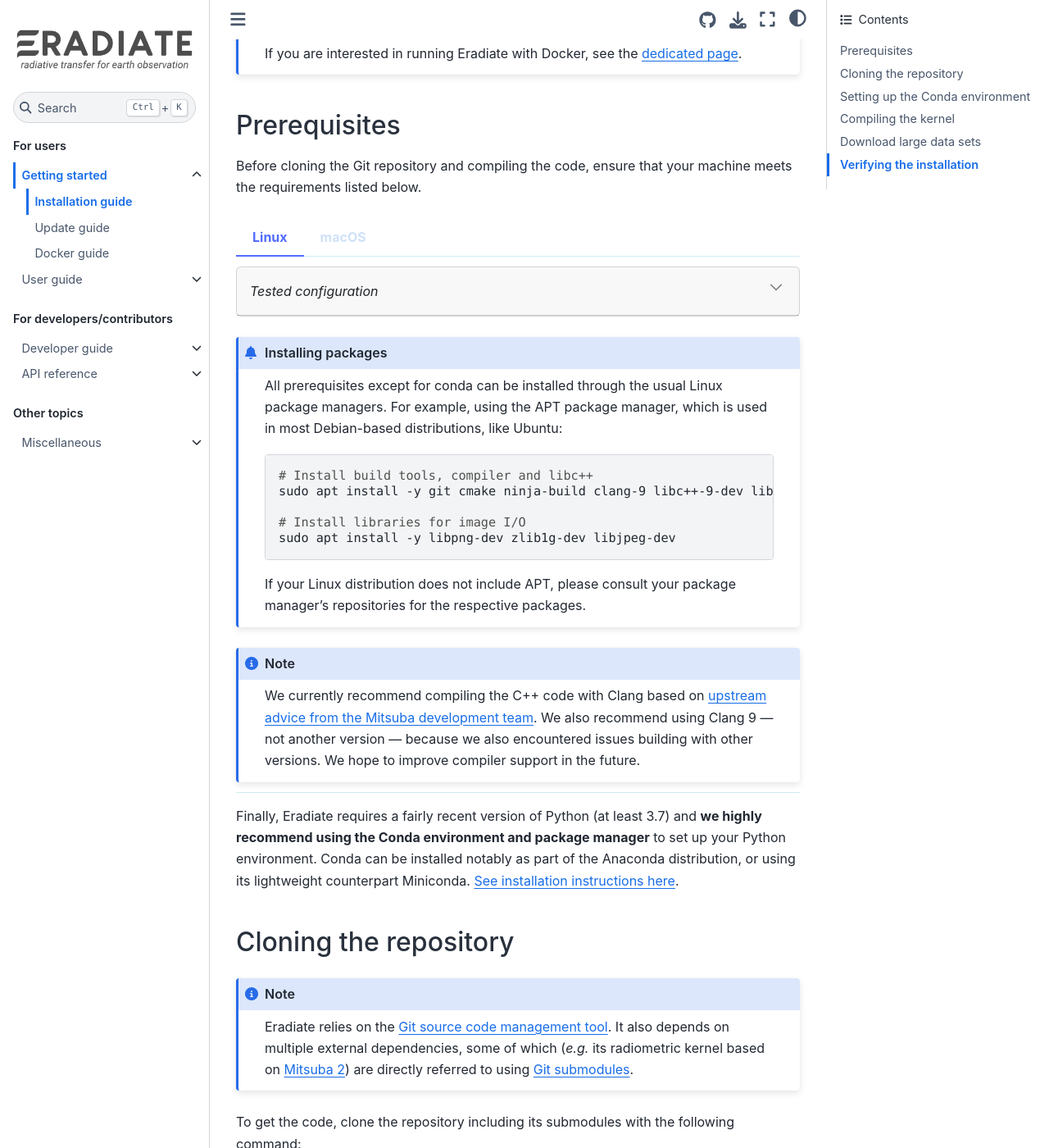
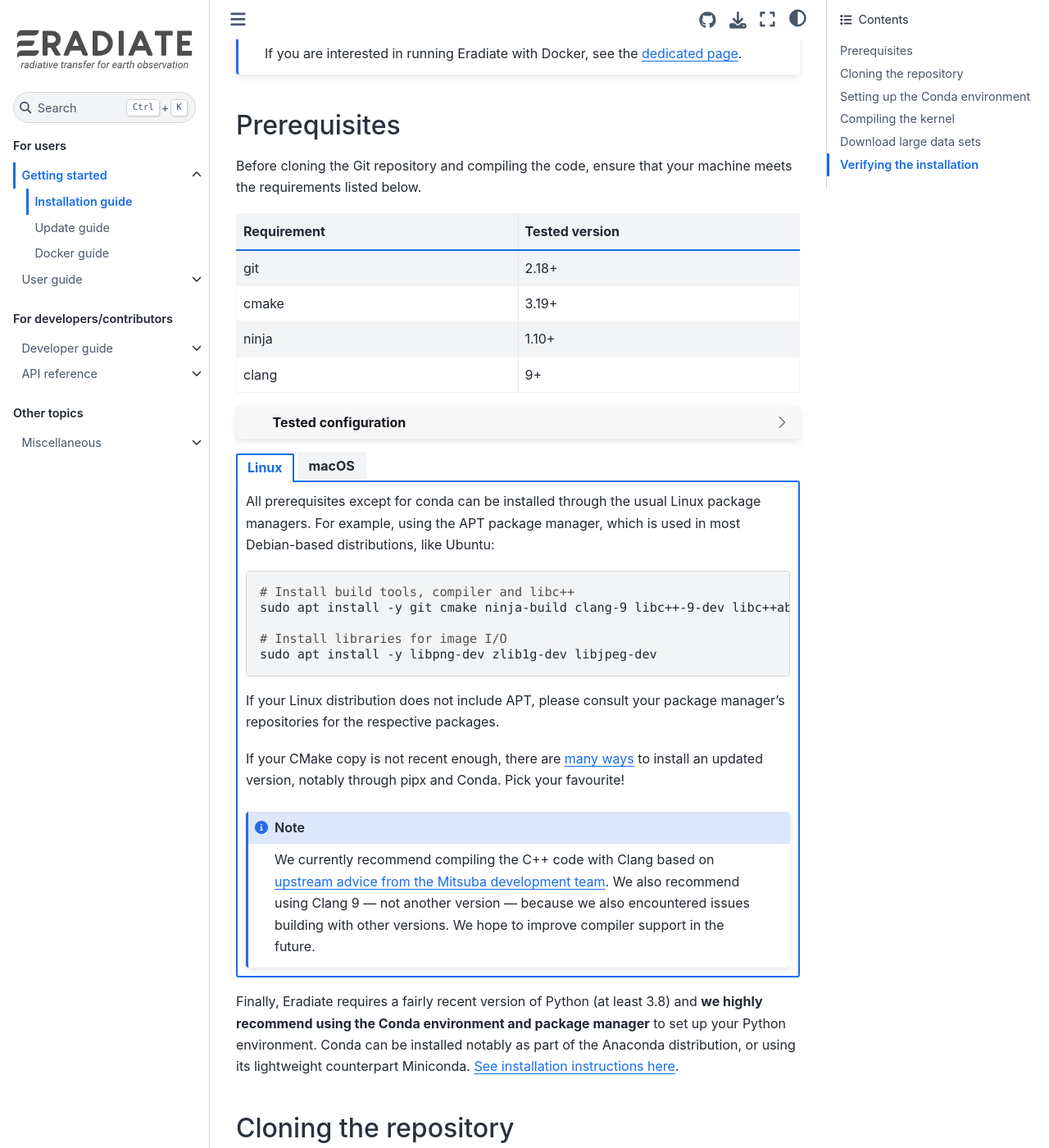
Before and after one commit to eradiate/eradiate, a Sphinx documentation site: the page built from docs/rst/getting_started/install.rst, in a window 1280 px wide and 1400 px high, scrolled down 466 px. Shown: the whole window at 82% size. Built offline with Sphinx 7.4.7 and the Sphinx Book theme 1.1.4, drawn with Linux system fonts in a browser that asks for light colours; pages that are not in the unit, such as notebooks, are missing from menus; some of the changed text lies outside the part shown.

Commit message:
Docs: Switch from sphinx-panels to sphinx-design

```diff
--- a/docs/conf.py
+++ b/docs/conf.py
@@ -133,9 +133,8 @@ sphinx_gallery_conf = {
     "remove_config_comments": True,
 }
 
-# Sphinx-panels extension: don't load Bootstrap CSS again
-extensions.append("sphinx_panels")
-panels_add_bootstrap_css = False
+# Sphinx-design extension
+extensions.append("sphinx_design")
 
 # Intersphinx configuration for cross-project referencing
 extensions.append("sphinx.ext.intersphinx")
--- a/docs/rst/getting_started/install.rst
+++ b/docs/rst/getting_started/install.rst
@@ -25,25 +25,56 @@ Prerequisites
 Before cloning the Git repository and compiling the code, ensure that your
 machine meets the requirements listed below.
 
-.. tabbed:: Linux
+.. csv-table::
+   :header: Requirement, Tested version
+   :widths: 10, 10
 
-   .. dropdown:: *Tested configuration*
+   git,       2.18+
+   cmake,     3.19+
+   ninja,     1.10+
+   clang,     9+
 
-      Operating system: Ubuntu Linux 20.04.1.
+.. dropdown:: Tested configuration
+   :color: light
+   :icon: info
 
-      .. csv-table::
-         :header: Requirement, Tested version
-         :widths: 10, 10
-         :stub-columns: 1
+   .. tab-set::
+      .. tab-item:: Linux
+         :sync: linux
 
-         git,       2.25.1
-         cmake,     3.16.3
-         ninja,     1.10.0
-         clang,     9.0.1-12
-         libc++,    9
-         libc++abi, 9
+         Operating system: Ubuntu Linux 20.04.1.
 
-   .. admonition:: Installing packages
+         .. csv-table::
+            :header: Requirement, Tested version
+            :widths: 10, 10
+
+            git,       2.25.1
+            cmake,     3.22.1
+            ninja,     1.10.0
+            clang,     9.0.1-12
+            libc++,    9
+            libc++abi, 9
+
+      .. tab-item:: macOS
+         :sync: macos
+
+         Operating system: macOS Monterey 12.0.1.
+
+         .. csv-table::
+            :header: Requirement, Tested version
+            :widths: 10, 20
+            :stub-columns: 1
+
+            git,    2.32.0 (Apple Git-132)
+            cmake,  3.22.1
+            ninja,  1.10.2
+            clang,  Apple clang version 13.0.0 (clang-1300.0.29.30)
+            python, 3.8.12 (miniconda3)
+
+.. tab-set::
+
+   .. tab-item:: Linux
+      :sync: linux
 
       All prerequisites except for conda can be installed through the usual
       Linux package managers. For example, using the APT package manager, which
@@ -60,30 +91,18 @@ machine meets the requirements listed below.
       If your Linux distribution does not include APT, please consult your
       package manager's repositories for the respective packages.
 
-   .. note:: We currently recommend compiling the C++ code with Clang based on
-      `upstream advice from the Mitsuba development team <https://eradiate-kernel.readthedocs.io/en/latest/src/getting_started/compiling.html#linux>`_.
-      We also recommend using Clang 9 — not another version — because we also
-      encountered issues building with other versions. We hope to improve
-      compiler support in the future.
+      If your CMake copy is not recent enough, there are `many ways <https://cliutils.gitlab.io/modern-cmake/chapters/intro/installing.html>`_
+      to install an updated version, notably through pipx and Conda. Pick your
+      favourite!
 
-.. tabbed:: macOS
+      .. note:: We currently recommend compiling the C++ code with Clang based on
+         `upstream advice from the Mitsuba development team <https://eradiate-kernel.readthedocs.io/en/latest/src/getting_started/compiling.html#linux>`_.
+         We also recommend using Clang 9 — not another version — because we also
+         encountered issues building with other versions. We hope to improve
+         compiler support in the future.
 
-   .. dropdown:: *Tested configuration*
-
-      Operating system: macOS Catalina 10.15.2.
-
-      .. csv-table::
-         :header: Requirement, Tested version
-         :widths: 10, 20
-         :stub-columns: 1
-
-         git,    2.24.2 (Apple Git-127)
-         cmake,  3.18.4
-         ninja,  1.10.1
-         clang,  Apple clang version 11.0.3 (clang-1103.0.32.59)
-         python, 3.7.9 (miniconda3)
-
-   .. admonition:: Installing packages
+   .. tab-item:: macOS
+      :sync: macos
 
       On macOS, you will need to install XCode, CMake, and
       `Ninja <https://ninja-build.org/>`_. XCode can be installed from the App
@@ -101,7 +120,7 @@ machine meets the requirements listed below.
 
          xcode-select --install
 
-Finally, Eradiate requires a fairly recent version of Python (at least 3.7)
+Finally, Eradiate requires a fairly recent version of Python (at least 3.8)
 and **we highly recommend using the Conda environment and package  manager** to
 set up your Python environment. Conda can be installed notably as part of the
 Anaconda distribution, or using its lightweight counterpart Miniconda.
@@ -193,18 +212,11 @@ Once your Conda environment is configured, you should reactivate it:
 Compiling the kernel
 --------------------
 
-Create a build directory in Eradiate's root directory:
-
-.. code:: bash
-
-   mkdir build
-   cd build
-
 Configure CMake for compilation:
 
 .. code:: bash
 
-   cmake -GNinja -DPYTHON_EXECUTABLE=$(python3 -c "import sys; print(sys.executable)") ..
+   cmake --preset default
 
 Inspect CMake's output to check if Clang is used as the C++ compiler. Search for
 lines starting with
@@ -214,44 +226,77 @@ lines starting with
    -- Check for working C compiler: ...
    -- Check for working CXX compiler: ...
 
-.. dropdown:: *If Clang is not used by CMake ...*
+.. dropdown:: If Clang is not used by CMake ...
+   :color: light
+   :icon: info
 
    If Clang is not used by CMake (this is very common on Linux systems), you
    have to explicitly define Clang as your C++ compiler. This can be achieved
    by modifying environment variables:
 
-   .. code:: bash
+   .. tab-set::
 
-      export CC=clang-9
-      export CXX=clang++-9
+      .. tab-item:: Linux
+         :sync: linux
+
+         .. code:: bash
+
+            export CC=clang-9
+            export CXX=clang++-9
+
+      .. tab-item:: macOS
+         :sync: macos
+
+         .. code:: bash
+
+            export CC=clang
+            export CXX=clang++
 
    You might want to add these commands to your environment profile loading
    script. If you don't want to modify your environment variables, you can
    alternatively specify compilers during CMake configuration using CMake
    variables:
 
-   .. code:: bash
+   .. tab-set::
 
-      cmake -GNinja -DCMAKE_C_COMPILER=clang-9 -DCMAKE_CXX_COMPILER=clang++-9 -DPYTHON_EXECUTABLE=$(python3 -c "import sys; print(sys.executable)") ..
+      .. tab-item:: Linux
+         :sync: linux
+
+          .. code:: bash
+
+             cmake --preset default -DCMAKE_C_COMPILER=clang-9 -DCMAKE_CXX_COMPILER=clang++-9
+
+      .. tab-item:: macOS
+         :sync: macos
+
+          .. code:: bash
+
+             cmake --preset default -DCMAKE_C_COMPILER=clang -DCMAKE_CXX_COMPILER=clang++
 
 Inspect CMake's output to check if your Conda environment Python is used by
 CMake. Search for lines starting with:
 
-.. tabbed:: Linux
+.. tab-set::
 
-      .. code::
+      .. tab-item:: Linux
+         :sync: linux
 
-         -- Found PythonInterp: /home/<username>/miniconda3/envs/eradiate/...
-         -- Found PythonLibs: /home/<username>/miniconda3/envs/eradiate/...
+         .. code::
 
-.. tabbed:: macOS
+            -- Found PythonInterp: /home/<username>/miniconda3/envs/eradiate/...
+            -- Found PythonLibs: /home/<username>/miniconda3/envs/eradiate/...
 
-   .. code::
+      .. tab-item:: macOS
+         :sync: macos
 
-      -- Found PythonInterp: /Users/<username>/miniconda3/envs/eradiate/...
-      -- Found PythonLibs: /Users/<username>/miniconda3/envs/eradiate/...
+         .. code::
 
-.. dropdown:: *If the wrong Python binary is used by CMake ...*
+            -- Found PythonInterp: /Users/<username>/miniconda3/envs/eradiate/...
+            -- Found PythonLibs: /Users/<username>/miniconda3/envs/eradiate/...
+
+.. dropdown:: If the wrong Python binary is used by CMake ...
+   :color: light
+   :icon: info
 
    It probably means you have not activated your Conda environment:
 
--- a/docs/rst/getting_started/update.rst
+++ b/docs/rst/getting_started/update.rst
@@ -26,7 +26,9 @@ the following command in the cloned source directory:
 
    git submodule update --init --recursive
 
-.. dropdown:: *Aliasing the update command for convenience*
+.. dropdown:: Aliasing the update command for convenience
+   :color: light
+   :icon: info
 
    The following command installs a git alias named ``pullall`` that automates
    these two steps.
--- a/setup.cfg
+++ b/setup.cfg
@@ -75,8 +75,8 @@ docs =
     sphinxcontrib-bibtex>=2.0
     sphinx-autobuild
     sphinx-copybutton
+    sphinx-design
     sphinx-gallery
-    sphinx-panels
     tinydb
 
 [options.entry_points]
```
